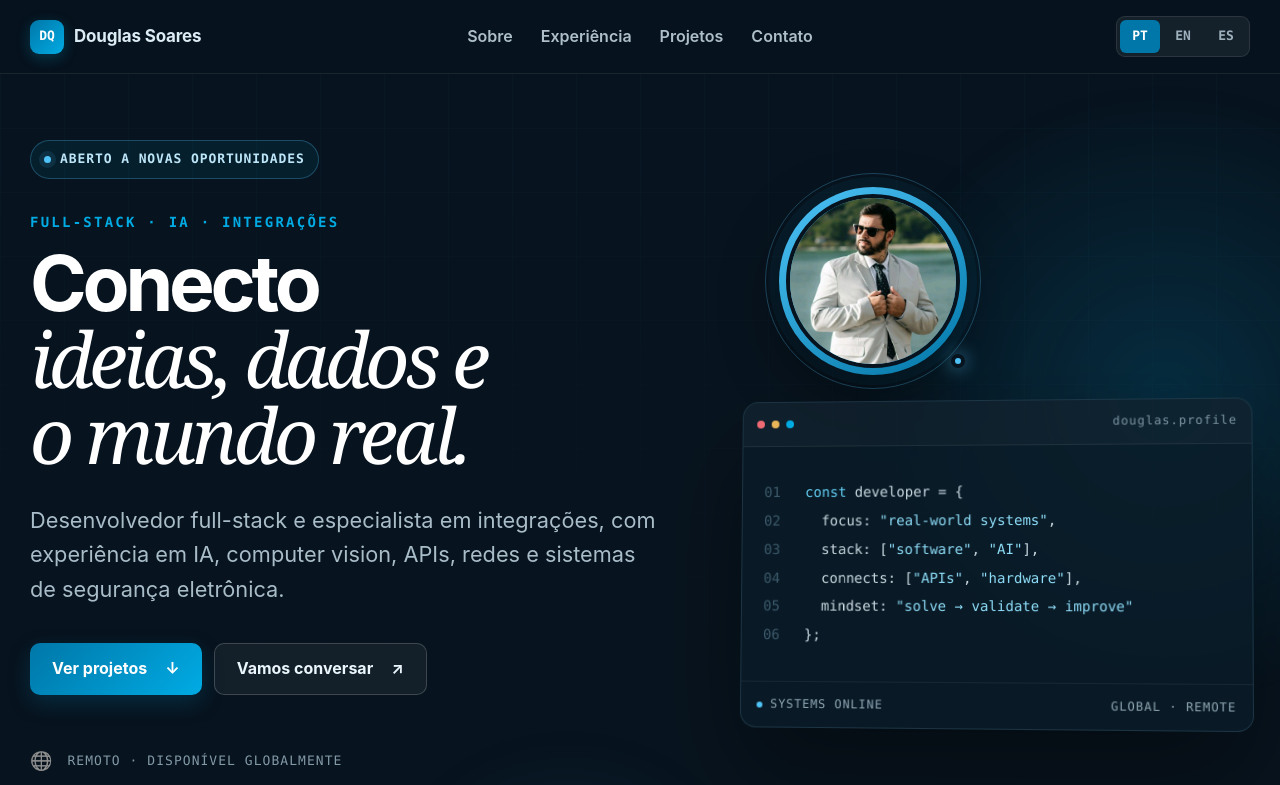
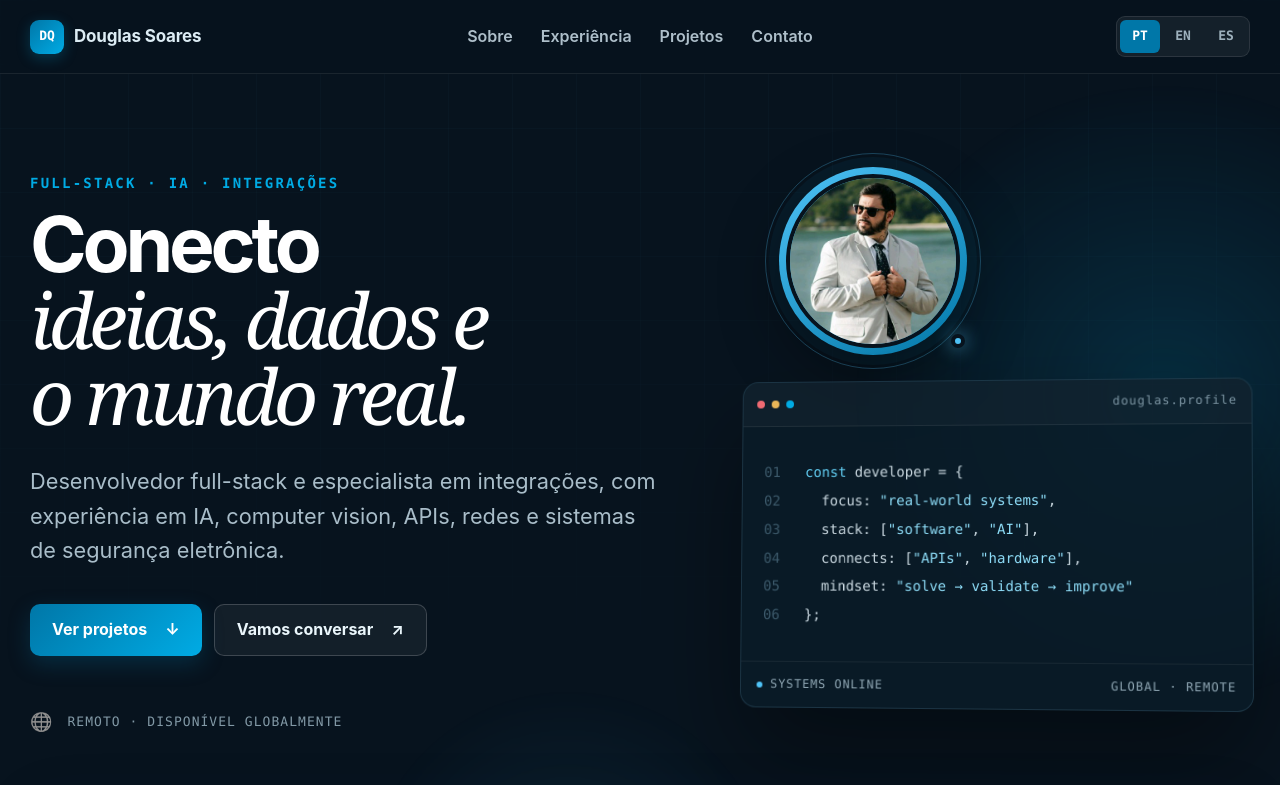
Before and after one commit to douglasqs/portfolio, a Next.js app: page / in a window 1280 px wide. Shown: the top 785 px of the page. Built offline with nearby package versions, Linux system fonts and the light colour scheme.

Commit message:
refactor: remove open opportunities badge

```diff
--- a/app/globals.css
+++ b/app/globals.css
@@ -42,8 +42,6 @@ em { color: var(--blue-deep); font-family: Georgia, "Times New Roman", serif; fo
 .orb-one { width: 650px; height: 650px; right: -210px; top: 70px; background: radial-gradient(circle, rgba(0,171,228,.17), transparent 68%); }
 .orb-two { width: 420px; height: 420px; left: 28%; bottom: -280px; background: radial-gradient(circle, rgba(79,195,247,.09), transparent 70%); }
 .hero-content, .hero-console { position: relative; z-index: 2; }
-.status { display: inline-flex; align-items: center; gap: 9px; padding: 8px 13px; border: 1px solid rgba(79,195,247,.28); border-radius: 999px; color: #bce5f7; background: rgba(0,171,228,.08); font-family: var(--font-mono), monospace; font-size: 13px; font-weight: 650; letter-spacing: .07em; text-transform: uppercase; }
-.status i { width: 7px; height: 7px; border-radius: 50%; background: var(--accent); box-shadow: 0 0 0 5px rgba(79,195,247,.1); }
 .eyebrow, .kicker { margin: 32px 0 14px; color: var(--blue); font-family: var(--font-mono), monospace; font-size: 14px; font-weight: 700; letter-spacing: .16em; text-transform: uppercase; }
 .hero h1 { max-width: 780px; margin: 0; font-size: clamp(48px, 6vw, 84px); font-weight: 720; line-height: .97; letter-spacing: -.055em; text-wrap: balance; }
 .hero h1 em { color: #fff; }
--- a/app/page.tsx
+++ b/app/page.tsx
@@ -17,7 +17,6 @@ const content = {
   pt: {
     locale: "pt-BR",
     nav: { about: "Sobre", work: "Projetos", experience: "Experiência", contact: "Contato" },
-    availability: "Aberto a novas oportunidades",
     eyebrow: "Full-stack · IA · Integrações",
     heroTitle: <>Conecto <em>ideias, dados e o mundo real.</em></>,
     heroBody: "Desenvolvedor full-stack e especialista em integrações, com experiência em IA, computer vision, APIs, redes e sistemas de segurança eletrônica.",
@@ -125,7 +124,6 @@ const content = {
   en: {
     locale: "en",
     nav: { about: "About", work: "Projects", experience: "Experience", contact: "Contact" },
-    availability: "Open to new opportunities",
     eyebrow: "Full-stack · AI · Integrations",
     heroTitle: <>I connect <em>ideas, data and the real world.</em></>,
     heroBody: "Full-stack developer and integration specialist with experience in AI, computer vision, APIs, networking and electronic security systems.",
@@ -169,7 +167,6 @@ const content = {
   es: {
     locale: "es",
     nav: { about: "Sobre mí", work: "Proyectos", experience: "Experiencia", contact: "Contacto" },
-    availability: "Abierto a nuevas oportunidades",
     eyebrow: "Full-stack · IA · Integraciones",
     heroTitle: <>Conecto <em>ideas, datos y el mundo real.</em></>,
     heroBody: "Desarrollador full-stack y especialista en integraciones, con experiencia en IA, visión artificial, APIs, redes y sistemas de seguridad electrónica.",
@@ -249,7 +246,6 @@ export default function Home() {
         <div className="hero-grid" aria-hidden="true" />
         <div className="hero-orb orb-one" aria-hidden="true" /><div className="hero-orb orb-two" aria-hidden="true" />
         <div className="hero-content" id="content">
-          <div className="status"><i />{t.availability}</div>
           <p className="eyebrow">{t.eyebrow}</p>
           <h1>{t.heroTitle}</h1>
           <p className="hero-body">{t.heroBody}</p>
```
Also changed, not shown: 1 other file (tests, documents, lock files or other folders).
